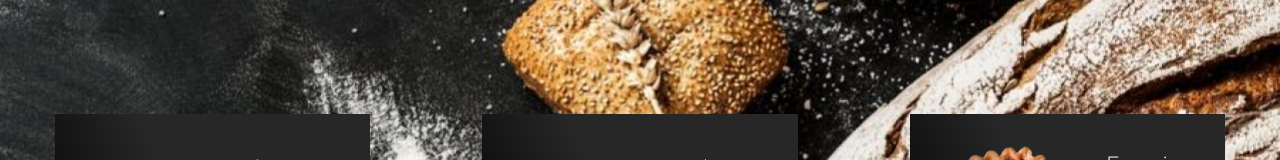
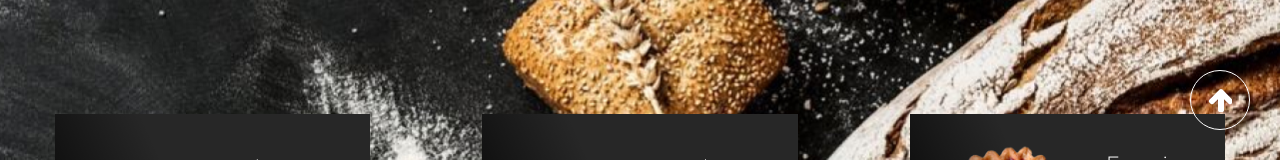
Before and after one commit to kotyamur/bake-house, a plain HTML site: page index.html in a window 1280 px wide. Shown: the part 640-800 px from the top of the page. Drawn offline with nearby package versions, Linux system fonts and the light colour scheme; a web font is replaced by a local one.

Commit message:
add scroll-to-top

```diff
--- a/css/styles.css
+++ b/css/styles.css
@@ -570,3 +570,23 @@ footer {
 .modal-close-icon:hover {
     color: var(--accent-color);
 }
+
+.scroll-to-top {
+    position: fixed;
+    right: 30px;
+    bottom: 30px;
+    background-color: transparent;
+    border: 1px solid #fff;
+    border-radius: 50%;
+    width: 60px;
+    height: 60px;
+    display: flex;align-items: center;
+    justify-content: center;
+    color: #fff;
+}
+
+.scroll-to-top .icon {
+    width: 1em;
+    height: 1.2em;
+    fill: currentColor;
+}
--- a/index.html
+++ b/index.html
@@ -34,7 +34,7 @@
         </div>
     </header>
     <main>
-        <section class="hero">
+        <section class="hero" id="about">
             <div class="container">
                 <h1 class="hero-title">TRADITIONAL<br>ARTISAN BAKERY</h1>
                 <p class="hero-text">
@@ -265,6 +265,12 @@
             </form>
         </div>
     </div>
+    <a class="scroll-to-top" href="#about" >
+        <svg class="icon icon-arrow-up">
+            <path d="M25.172 15.172c0 0.531-0.219 1.031-0.578 1.406l-1.172 1.172c-0.375 0.375-0.891 0.594-1.422 0.594s-1.047-0.219-1.406-0.594l-4.594-4.578v11c0 1.125-0.938 1.828-2 1.828h-2c-1.062 0-2-0.703-2-1.828v-11l-4.594 4.578c-0.359 0.375-0.875 0.594-1.406 0.594s-1.047-0.219-1.406-0.594l-1.172-1.172c-0.375-0.375-0.594-0.875-0.594-1.406s0.219-1.047 0.594-1.422l10.172-10.172c0.359-0.375 0.875-0.578 1.406-0.578s1.047 0.203 1.422 0.578l10.172 10.172c0.359 0.375 0.578 0.891 0.578 1.422z"></path>
+        </svg>
+
+    </a>
 </body>
 <script>
     (() => {
```
